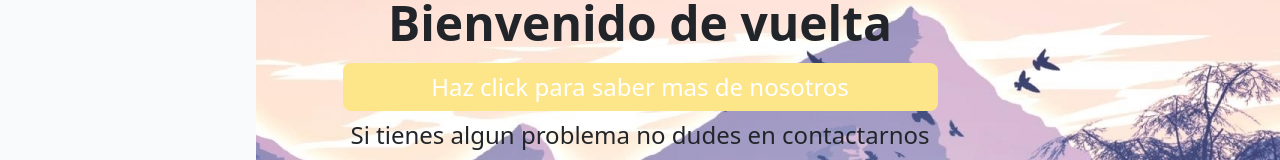
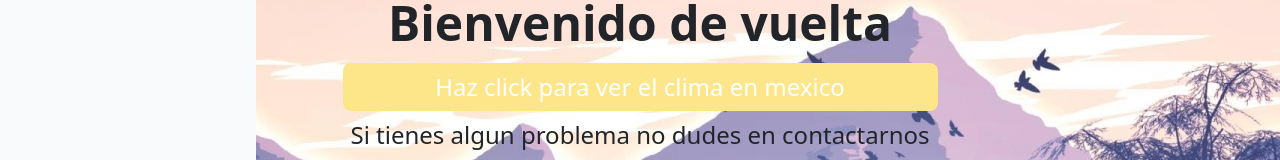
Before and after one commit to MaxQuin1/Portafolio, a React (Create React App) app: page / in a window 1280 px wide. Shown: the part 409-569 px from the top of the page. Built offline with nearby package versions, Linux system fonts and the light colour scheme.

Commit message:
Pequeño error cambiado

```diff
--- a/src/components/DashBoard.js
+++ b/src/components/DashBoard.js
@@ -40,7 +40,7 @@ export default function DashBoard() {
         <h1 className="text-5xl p-3 font-bold">Bienvenido de vuelta</h1>
         <p className="text-2xl bg-amber-200 text-white p-2 rounded-lg">
           <a href='/CondicionAtmosferica'>
-            Haz click para saber mas de nosotros
+            Haz click para ver el clima en mexico
             </a>
         </p>
         <h1 className="text-2xl  p-2">Si tienes algun problema no dudes en contactarnos</h1>
```
